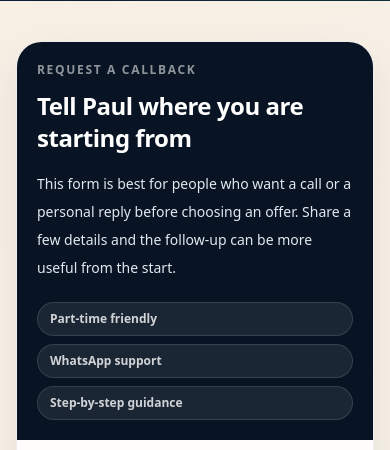
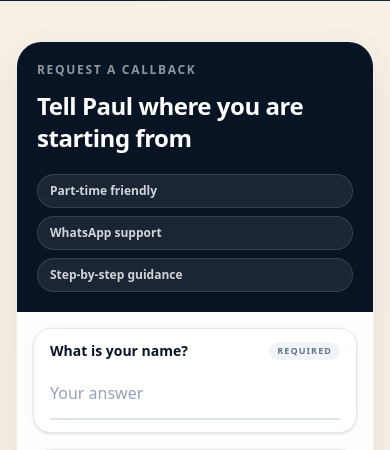
Before and after one commit to jo-katega2001/malafyale, a Laravel app: page / in a window 390 px wide. Shown: the part 1076-1526 px from the top of the page. Run offline with Laravel 12, Linux system fonts and the light colour scheme; data that the repository does not hold is empty; style sheets or scripts are compiled from the project's sources; some web fonts are replaced.

Commit message:
Remove AI-generated section descriptions and fix nav rail layout

```diff
--- a/resources/views/home.blade.php
+++ b/resources/views/home.blade.php
@@ -587,7 +587,6 @@
                     @foreach ($guidedNavigation['groups'] as $group)
                       <div class="rounded-[1rem] border border-white/10 bg-white/[0.04] p-3">
                         <p class="font-semibold text-white">{{ $group['label'] }}</p>
-                        <p class="mt-1 text-xs leading-5 text-white/55">{{ $group['description'] }}</p>
 
                         <div class="mt-3 grid gap-1.5">
                           @foreach ($group['items'] as $item)
@@ -651,7 +650,7 @@
         </div>
 
         <nav class="-mx-4 border-t border-white/10 py-2" aria-label="Section navigation">
-          <div class="section-rail-scroll flex gap-2 overflow-x-auto px-4 pb-1 md:flex-wrap md:overflow-visible">
+          <div class="section-rail-scroll flex gap-2 overflow-x-auto px-4 pb-1">
             @foreach ($sectionRailLinks as $item)
               @php
                   $isActiveSection = $sectionAnchor === ltrim($item['href'], '#');
@@ -800,7 +799,6 @@
             <div class="bg-ink p-5 text-white md:p-8">
               <p class="text-xs font-semibold uppercase tracking-[0.14em] text-white/55">{{ $page['lead_form']['eyebrow'] }}</p>
               <h2 class="mt-3 font-display text-2xl font-semibold tracking-tight md:text-4xl">{{ $page['lead_form']['title'] }}</h2>
-              <p class="mt-4 text-sm leading-7 text-slate-200 md:text-base">{{ $page['lead_form']['description'] }}</p>
 
               <div class="mt-5 grid gap-2">
                 @foreach (array_slice($page['hero']['tags'], 0, 3) as $tag)
@@ -867,7 +865,6 @@
             <p class="text-xs font-semibold uppercase tracking-[0.14em] text-slate-500">{{ $page['quick_actions']['eyebrow'] }}</p>
             <h2 class="mt-2 max-w-3xl font-display text-3xl font-semibold tracking-tight text-ink md:text-4xl">{{ $page['quick_actions']['title'] }}</h2>
           </div>
-          <p class="max-w-xl text-sm leading-7 text-slate-600">{{ $page['quick_actions']['description'] }}</p>
         </div>
 
         <div class="grid gap-4 sm:grid-cols-2 xl:grid-cols-4">
@@ -980,7 +977,6 @@
             <p class="text-xs font-semibold uppercase tracking-[0.14em] text-slate-500">{{ $page['audience']['eyebrow'] }}</p>
             <h2 class="mt-2 font-display text-3xl font-semibold tracking-tight text-ink md:text-4xl">{{ $page['audience']['title'] }}</h2>
           </div>
-          <p class="max-w-xl text-sm leading-7 text-slate-600">{{ $page['audience']['description'] }}</p>
         </div>
 
         <div class="grid gap-4 md:grid-cols-2 xl:grid-cols-3">
@@ -999,7 +995,6 @@
             <div class="motion-item" data-motion="cta" style="--motion-index: 0">
               <p class="text-xs font-semibold uppercase tracking-[0.14em] text-white/60">{{ $page['featured_program']['eyebrow'] }}</p>
               <h2 class="mt-3 max-w-3xl font-display text-3xl font-semibold tracking-tight md:text-4xl">{{ $page['featured_program']['title'] }}</h2>
-              <p class="mt-4 max-w-2xl text-base leading-8 text-slate-200">{{ $page['featured_program']['description'] }}</p>
 
               <div class="mt-6 flex flex-wrap gap-2">
                 @foreach ($page['featured_program']['chips'] as $chip)
@@ -1070,7 +1065,6 @@
             <p class="text-xs font-semibold uppercase tracking-[0.14em] text-slate-500">{{ $page['offers']['eyebrow'] }}</p>
             <h2 class="mt-2 font-display text-3xl font-semibold tracking-tight text-ink md:text-4xl">{{ $page['offers']['title'] }}</h2>
           </div>
-          <p class="max-w-xl text-sm leading-7 text-slate-600">{{ $page['offers']['description'] }}</p>
         </div>
 
         <div class="grid gap-5 xl:grid-cols-3">
@@ -1127,7 +1121,6 @@
           <div class="motion-item section-card-dark rounded-[1.9rem] p-6 text-white md:p-8" data-motion="cta" style="--motion-index: 0">
             <p class="text-xs font-semibold uppercase tracking-[0.14em] text-white/60">{{ $page['payment']['eyebrow'] }}</p>
             <h2 class="mt-3 font-display text-3xl font-semibold tracking-tight md:text-4xl">{{ $page['payment']['title'] }}</h2>
-            <p class="mt-4 max-w-2xl text-base leading-8 text-slate-200">{{ $page['payment']['description'] }}</p>
 
             <div class="mt-6 grid gap-3 sm:grid-cols-2">
               @foreach ($page['payment']['cards'] as $card)
@@ -1163,7 +1156,6 @@
           <div>
             <p class="text-xs font-semibold uppercase tracking-[0.14em] text-slate-500">{{ $page['video_gallery']['eyebrow'] }}</p>
             <h2 class="mt-2 font-display text-3xl font-semibold tracking-tight text-ink md:text-4xl">{{ $page['video_gallery']['title'] }}</h2>
-            <p class="mt-2 max-w-xl text-sm leading-7 text-slate-600">{{ $page['video_gallery']['description'] }}</p>
           </div>
           <a
             href="#"
@@ -1283,7 +1275,6 @@
             <div>
               <p class="text-xs font-semibold uppercase tracking-[0.14em] text-white/60">{{ $page['cta']['eyebrow'] }}</p>
               <h2 class="mt-3 max-w-3xl font-display text-3xl font-semibold tracking-tight md:text-4xl">{{ $page['cta']['title'] }}</h2>
-              <p class="mt-4 max-w-2xl text-base leading-8 text-slate-200">{{ $page['cta']['description'] }}</p>
             </div>
             <div class="section-card rounded-[1.5rem] p-5 text-slate-900">
               <div class="grid gap-3">
```
